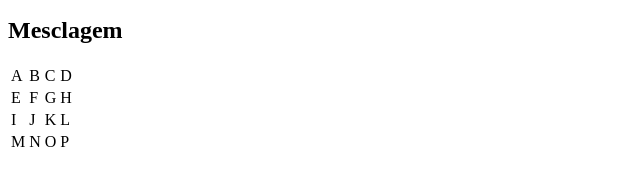
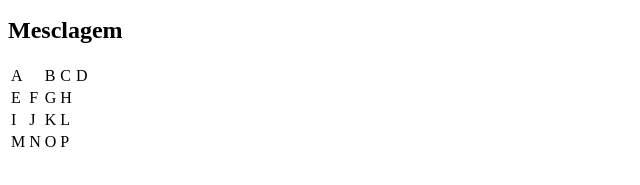
Before and after one commit to ufjf-dcc202/ufjf-dcc202-2025-1-b-atv04-Maycdouglas, a plain HTML site: page tabelas.html in a window 1280 px wide. Shown: the part 229-414 px from the top of the page, 0-640 px from the left. Drawn offline with Linux system fonts and the light colour scheme.

Commit message:
Insere atibuto colspan

```diff
--- a/tabelas.html
+++ b/tabelas.html
@@ -48,7 +48,7 @@
       <table>
         <tbody>
           <tr>
-            <td>A</td>
+            <td colspan="2">A</td>
             <td>B</td>
             <td>C</td>
             <td>D</td>
```
